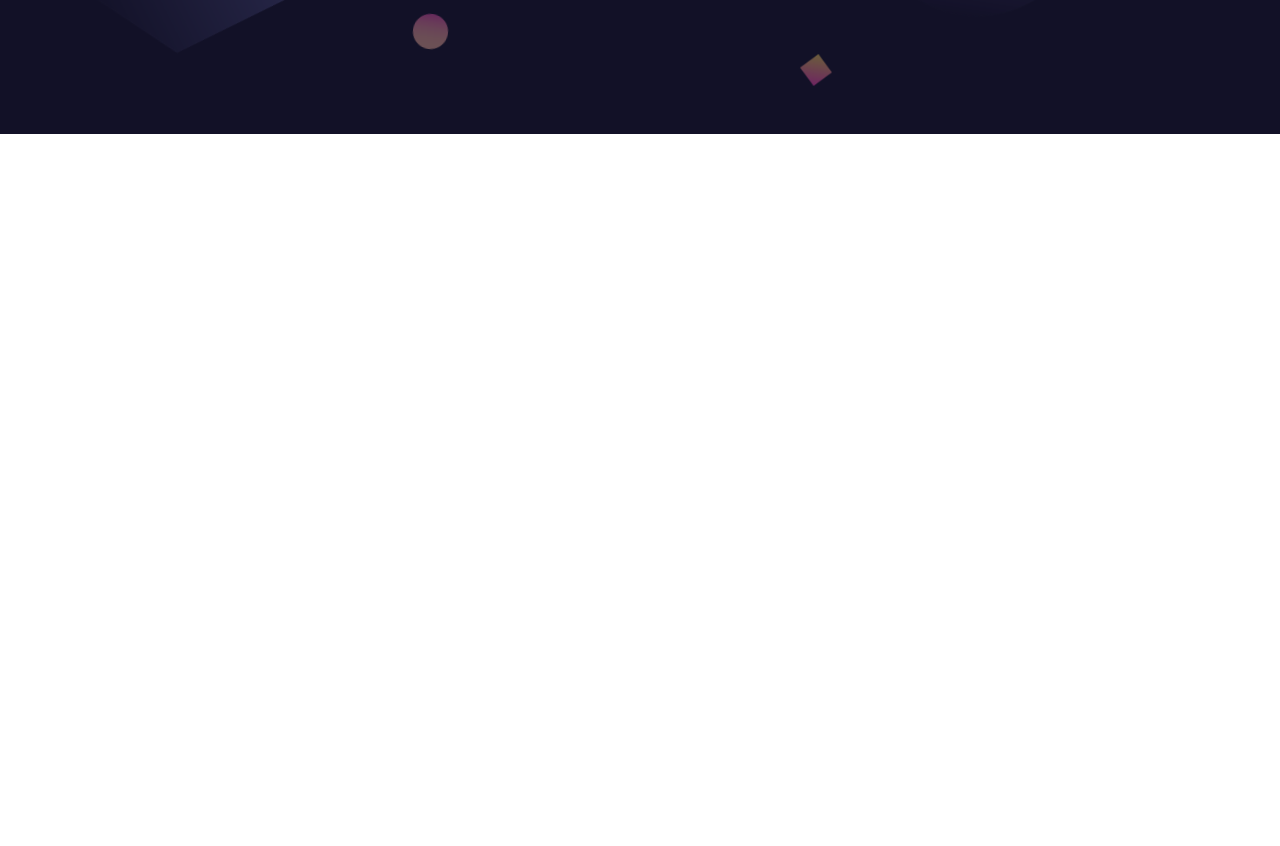
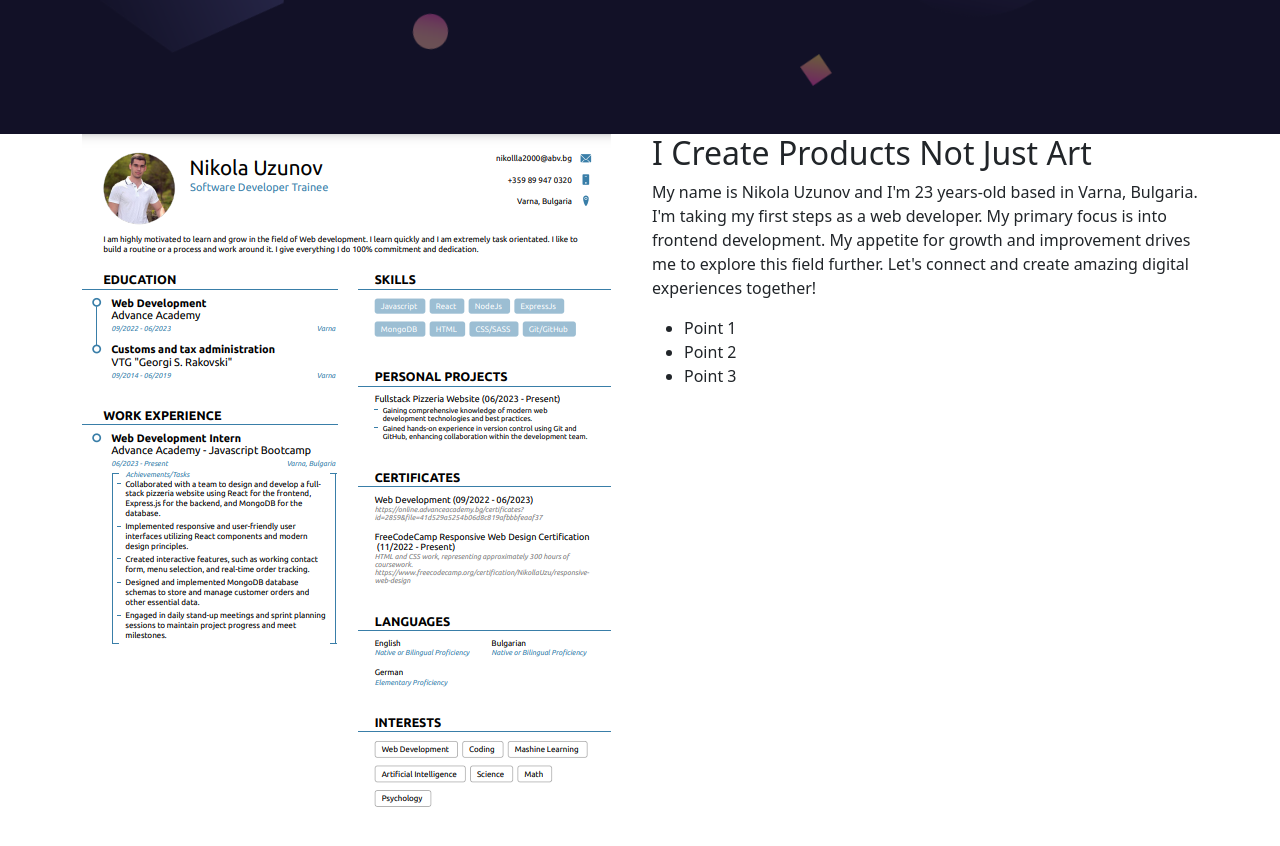
Before and after one commit to Nikolla2000/React-Portfolio-Website, a React (Vite) app in the folder client/: page /about in a window 1280 px wide. Shown: the part 356-1202 px from the top of the page. Before the commit the page ends 800 px from the top, so only its background shows below. Built offline with nearby package versions, Linux system fonts and the light colour scheme.

Commit message:
Created the CV Section boilerplate

```diff
--- /dev/null
+++ b/client/src/Components/CV/CvSection.jsx
@@ -0,0 +1,34 @@
+import { Container, Row, Col } from "react-bootstrap";
+
+const CvSection = () => {
+    return (
+        <section className="cv-section-wrapper">
+            <Container>
+                <Row>
+                    <Col lg={6} md={6}>
+                        <div className="cv-image-wrapper">
+                            <img src="../../../src/assets/images/cv.png" alt="My Resume"/>
+                        </div>
+                    </Col>
+                    <Col lg={6} md={6}>
+                        <div className="about-details-wrapper">
+                            <h2>I Create Products Not Just Art</h2>
+                            <p>My name is Nikola Uzunov and I'm 23 years-old based in Varna, Bulgaria.
+                                I'm taking my first steps as a web developer. My primary focus is into frontend development.
+                                 My appetite for growth and improvement drives me to explore this field further.
+                                 Let's connect and create amazing digital experiences together!</p>
+                                 <ul>
+                                    <li>Point 1</li>
+                                    <li>Point 2</li>
+                                    <li>Point 3</li>
+                                 </ul>
+                        </div>
+                    </Col>
+                </Row>
+            </Container>
+
+        </section>
+    );
+};
+
+export default CvSection;
--- a/client/src/Pages/AboutPage/AboutPage.jsx
+++ b/client/src/Pages/AboutPage/AboutPage.jsx
@@ -1,9 +1,11 @@
+import CvSection from "../../Components/CV/CvSection"
 import PageHeaderComponent from "../../Components/PageHeader/PageHeaderComponent"
 
 const AboutPage = () => {
     return (
         <div className="about-page">
             <PageHeaderComponent heading={{title: 'About Me', breadcrumb: 'About'}}/>
+            <CvSection/>
         </div>
     )
 }
```
Also changed, not shown: client/src/assets/images/cv.png (added).
